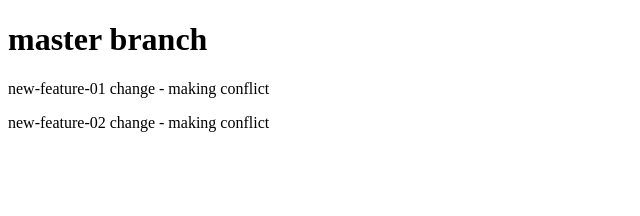
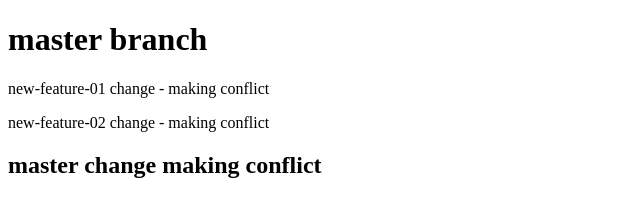
Before and after one commit to Bs4876/branchs, a plain HTML site: page index.html in a window 1280 px wide. Shown: the whole page, without its empty margins (0-640 px from the left). Drawn offline with Linux system fonts and the light colour scheme.

Commit message:
master change making conflict

```diff
--- a/index.html
+++ b/index.html
@@ -9,5 +9,6 @@
     <h1>master branch</h1>
     <p>new-feature-01 change - making conflict</p>
     <p>new-feature-02 change - making conflict</p>
+    <h2>master change making conflict</h2>
 </body>
 </html>
```
